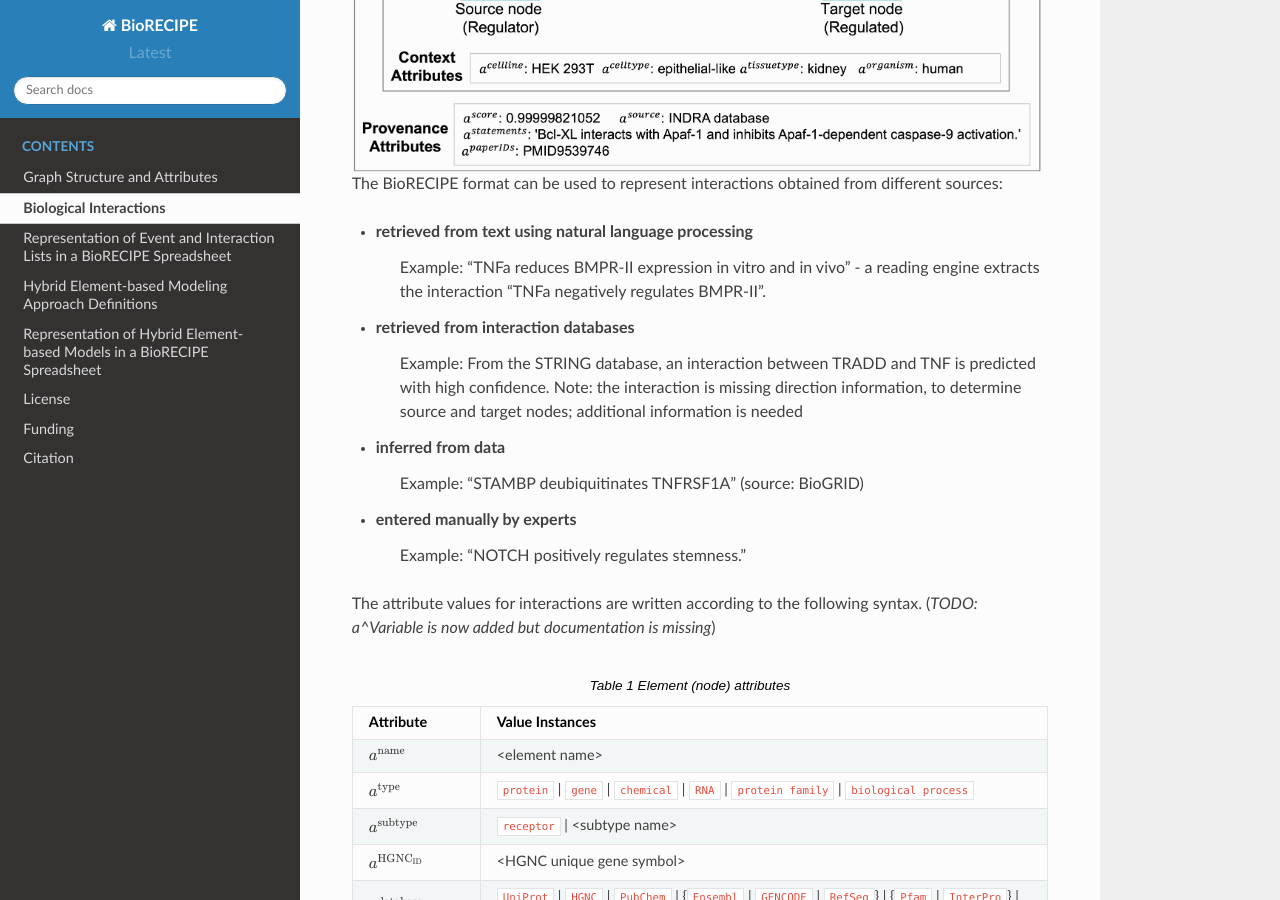
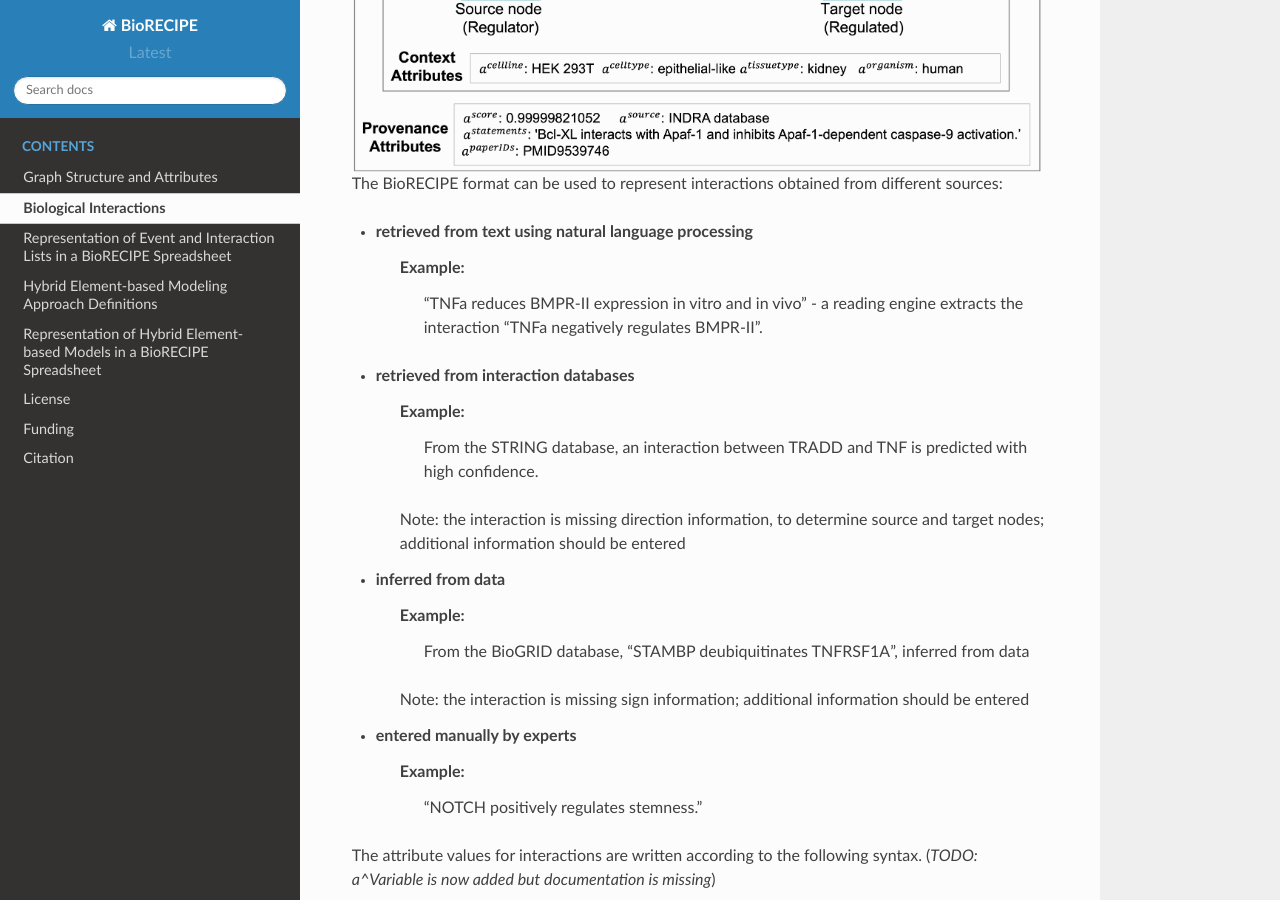
Before and after one commit to pitt-miskov-zivanov-lab/BioRECIPE, a Sphinx documentation site: the page built from docs/bio_interactions.rst, in a window 1280 px wide and 900 px high, scrolled down 644 px. Built offline with Sphinx 7.4.7 and the Read the Docs theme 2.0.0, drawn with Linux system fonts in a browser that asks for light colours.

Commit message:
Update bio_interactions.rst

```diff
--- a/docs/bio_interactions.rst
+++ b/docs/bio_interactions.rst
@@ -20,14 +20,19 @@ An example biological interaction represented as a directed signed edge between
 The BioRECIPE format can be used to represent interactions obtained from different sources:
 
 - retrieved from text using natural language processing
-     Example: “TNFa reduces BMPR-II expression in vitro and in vivo” -  a reading engine extracts the interaction “TNFa negatively regulates BMPR-II”.
+     Example:
+        “TNFa reduces BMPR-II expression in vitro and in vivo” -  a reading engine extracts the interaction “TNFa negatively regulates BMPR-II”.
 - retrieved from interaction databases
-     Example: From the STRING database, an interaction between TRADD and TNF is predicted with high confidence.
-     Note: the interaction is missing direction information, to determine source and target nodes; additional information is needed
+     Example:
+        From the STRING database, an interaction between TRADD and TNF is predicted with high confidence.
+     Note: the interaction is missing direction information, to determine source and target nodes; additional information should be entered
 - inferred from data
-     Example: "STAMBP deubiquitinates TNFRSF1A" (source: BioGRID)
+     Example:
+        From the BioGRID database, "STAMBP deubiquitinates TNFRSF1A", inferred from data
+     Note: the interaction is missing sign information; additional information should be entered
 - entered manually by experts
-    Example: "NOTCH positively regulates stemness."
+    Example:
+        "NOTCH positively regulates stemness."
 
 
 The attribute values for interactions are written according to the following syntax. (*TODO: a^Variable is now added but documentation is missing*)
```
